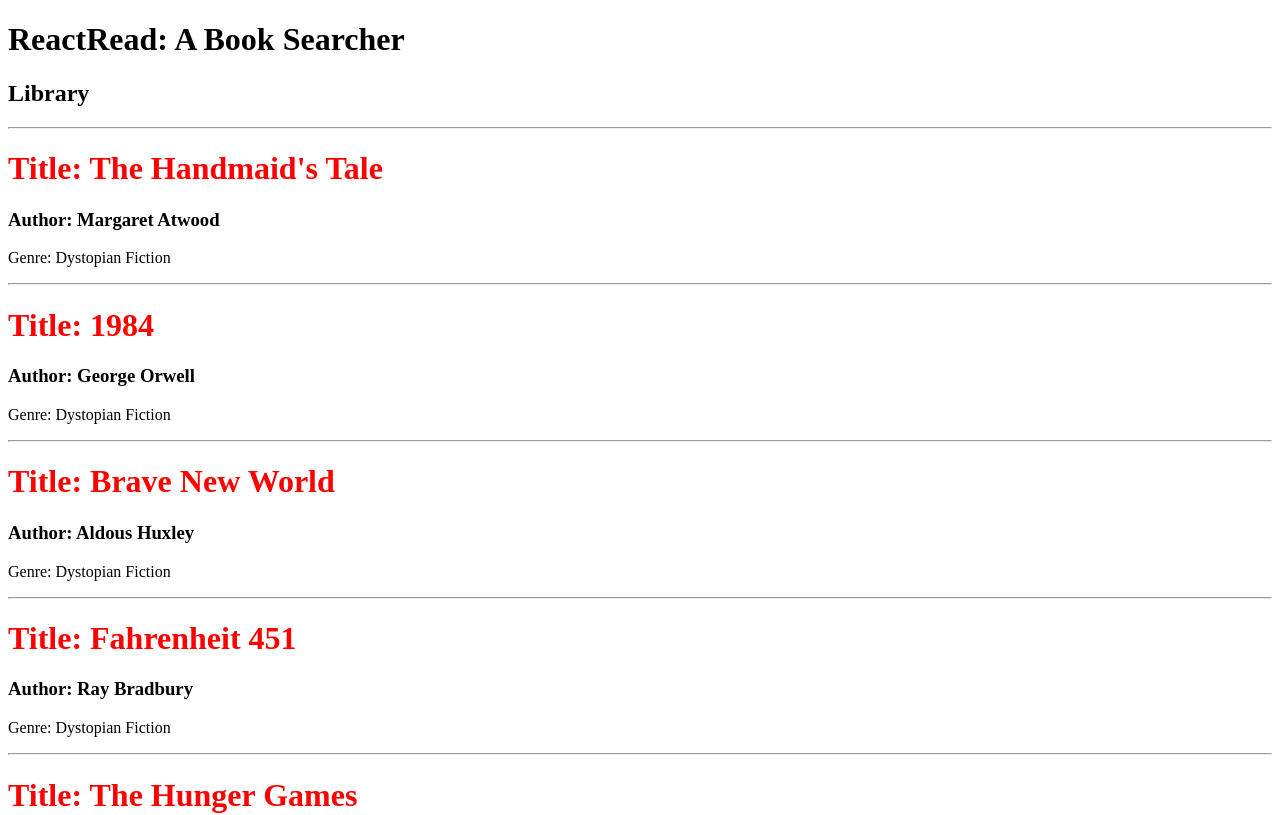
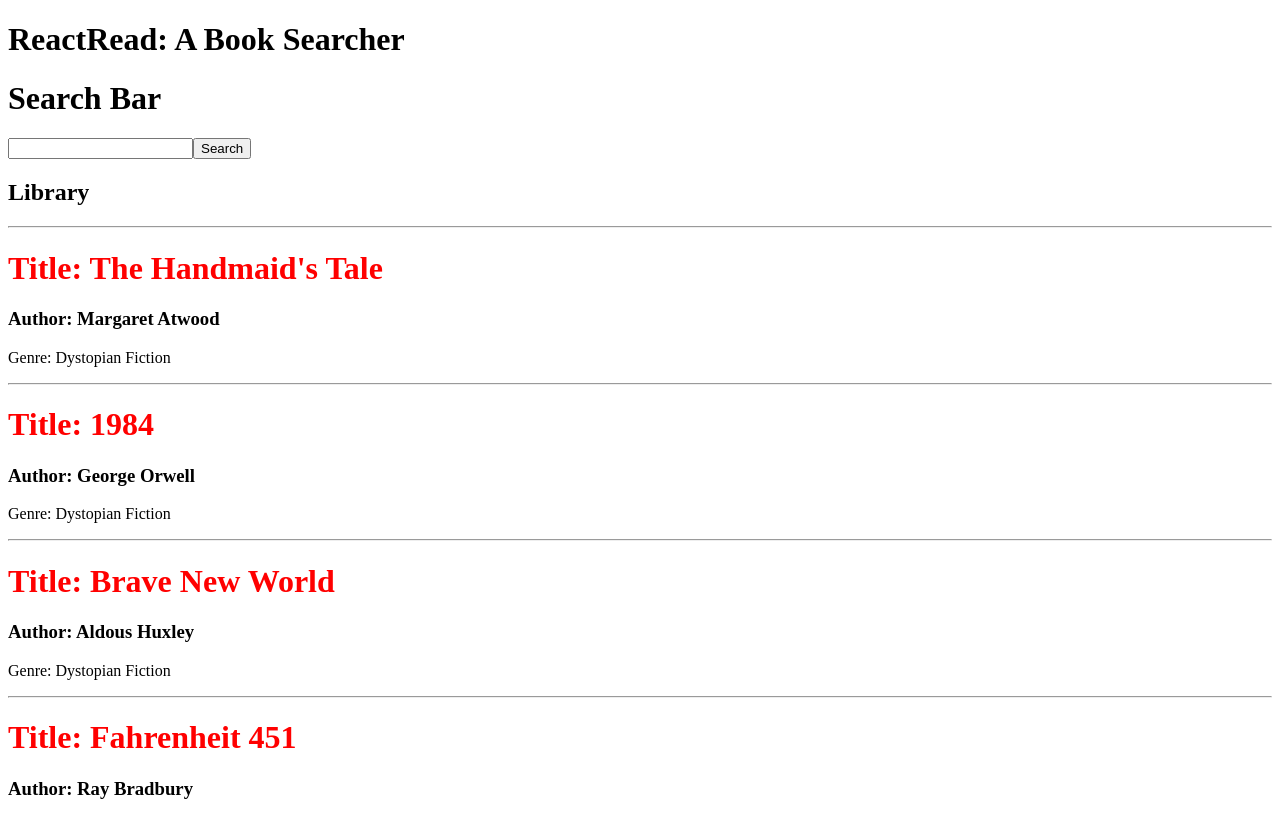
Before and after one commit to Weggyy/LIBRARY-APP-HUHU, a React (Vite) app: page / in a window 1280 px wide. Shown: the top 815 px of the page. Built offline with nearby package versions, Linux system fonts and the light colour scheme.

Commit message:
added SearchBar component functionality

```diff
--- a/src/App.jsx
+++ b/src/App.jsx
@@ -1,10 +1,13 @@
 import LibraryBooks from "./components/LibraryBooks";
+import SearchBar from "./components/SearchBar";
 
 function App() {
 
   return (
     <div>
       <h1>ReactRead: A Book Searcher</h1>
+      {}
+      <SearchBar />
       <LibraryBooks />
     </div>
   );
--- a/src/components/SearchBar.jsx
+++ b/src/components/SearchBar.jsx
@@ -1,10 +1,31 @@
+import { useState } from "react"
+import data from '../data/booksData.json'
+import LibraryBooks from "./LibraryBooks";
 
 export default function SearchBar() {
+  const [input, setInput] = useState("");
+  const [isSearch, setSearch] = useState(false);
+
+  const handleSearch = () => {
+    setSearch(true);
+  }
+  const filteredBooks = data.filter(book =>
+    book.title.toLowerCase().includes(input.toLowerCase()));
+
 
 
   return (
     <div>
-
+      <h1>Search Bar</h1>
+      <input type="text" value={input} onChange={e => setInput(e.target.value)} />
+      <button onClick={handleSearch}>Search</button>
+      {isSearch && filteredBooks.map(book => (
+        <div>
+          <h1>{book.title}</h1>
+          <h3>{book.author}</h3>
+          <p>{book.genre}</p>
+        </div>
+      ))}
     </div>
-  )
+  );
 }
```
